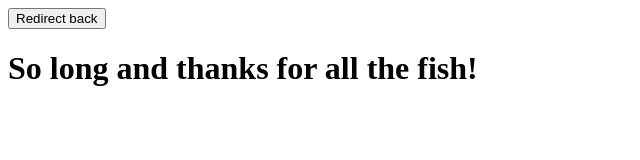
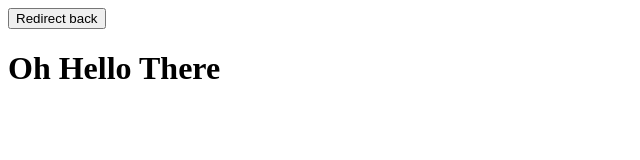
Before and after one commit to JChen6592/JChen6592.github.io, a plain HTML site: page index.html in a window 1280 px wide. Shown: the whole page, without its empty margins (0-640 px from the left). Drawn offline with Linux system fonts and the light colour scheme.

Commit message:
Update index.html

```diff
--- a/index.html
+++ b/index.html
@@ -7,7 +7,7 @@
             <input type="submit" target="_blank" value="Redirect back">
          </a>
       </form>
-      <h1>So long and thanks for all the fish!</h1>
+      <h1>Oh Hello There</h1>
       <!--<script> document.csrfForm.submit(); </script>-->
    </body>
 </html>
```
